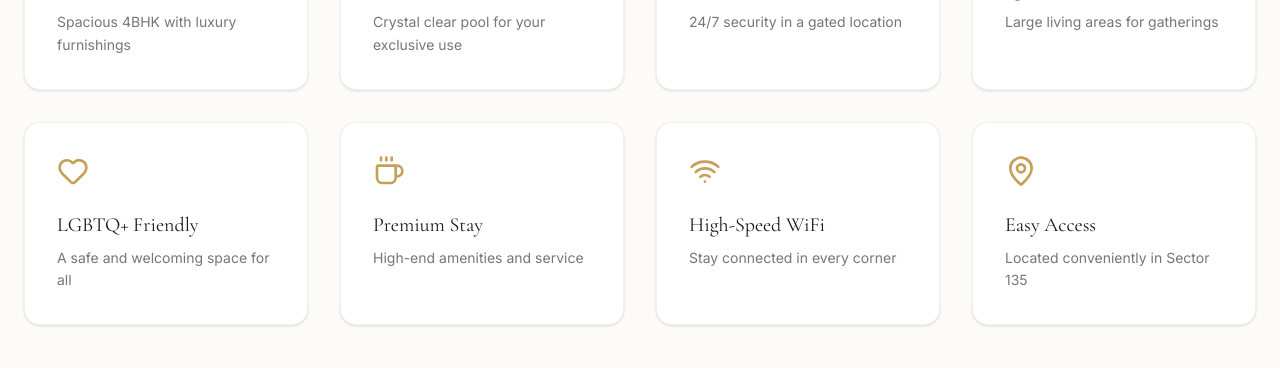
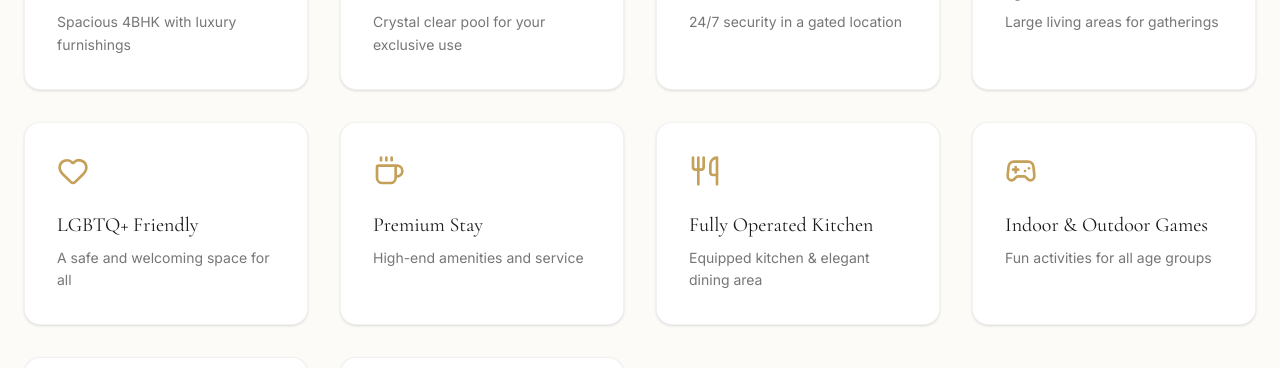
Before and after one commit to anujmittalwp/Unique-Farm-House, a React (Vite) app: page / in a window 1280 px wide. Shown: the part 2080-2448 px from the top of the page. Built offline with nearby package versions, Linux system fonts and the light colour scheme.

Commit message:
feat: Add new amenities to accommodation details
Introduces two new amenity options: "Fully Operated Kitchen" and "Indoor & Outdoor Games", enhancing the property's offerings.

```diff
--- a/src/App.tsx
+++ b/src/App.tsx
@@ -12,6 +12,8 @@ import {
   Heart,
   Maximize,
   Coffee,
+  Utensils,
+  Gamepad2,
   Menu,
   X,
   ArrowRight,
@@ -265,6 +267,8 @@ const Amenities = () => {
     { icon: <Users size={32} />, title: "Spacious Interiors", desc: "Large living areas for gatherings" },
     { icon: <Heart size={32} />, title: "LGBTQ+ Friendly", desc: "A safe and welcoming space for all" },
     { icon: <Coffee size={32} />, title: "Premium Stay", desc: "High-end amenities and service" },
+    { icon: <Utensils size={32} />, title: "Fully Operated Kitchen", desc: "Equipped kitchen & elegant dining area" },
+    { icon: <Gamepad2 size={32} />, title: "Indoor & Outdoor Games", desc: "Fun activities for all age groups" },
     { icon: <Wifi size={32} />, title: "High-Speed WiFi", desc: "Stay connected in every corner" },
     { icon: <MapPin size={32} />, title: "Easy Access", desc: "Located conveniently in Sector 135" },
   ];
```
